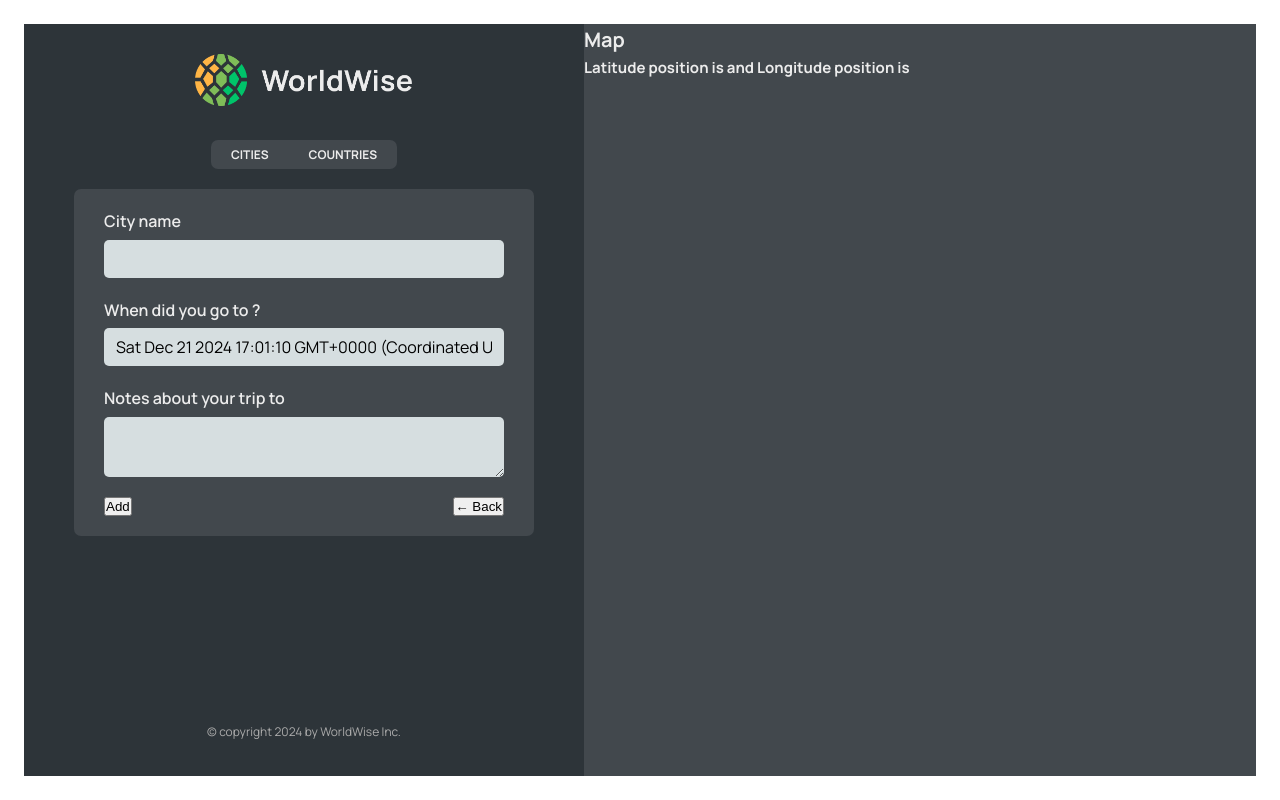
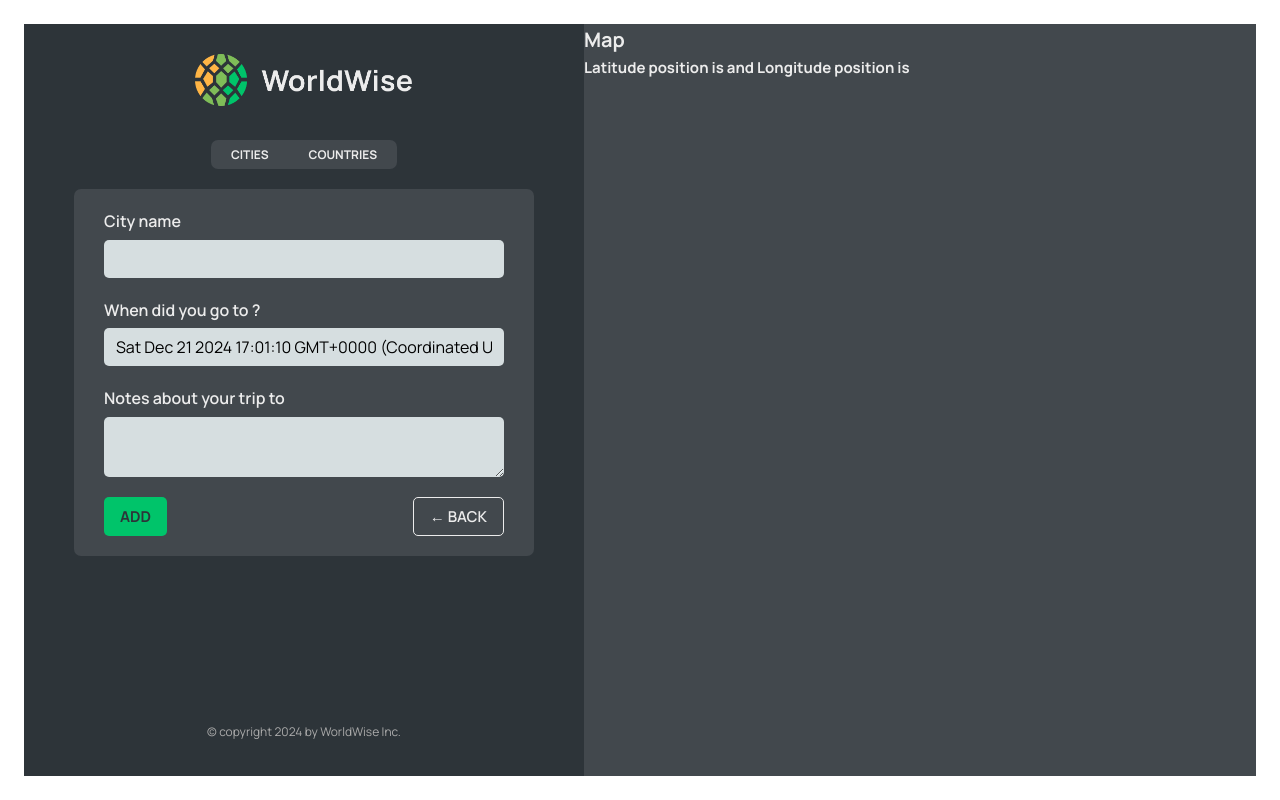
Before and after one commit to Musakalamz/Worldwise, a React (Vite) app: page /app/form in a window 1280 px wide. Built offline with nearby package versions, Linux system fonts and the light colour scheme; data requests are answered from the project's data file.

Commit message:
Programmatic navigation using useNavigate

```diff
--- /dev/null
+++ b/src/components/BackButton.jsx
@@ -0,0 +1,20 @@
+import { useNavigate } from "react-router-dom";
+import Button from "./Button";
+
+function BackButton() {
+  const navigate = useNavigate();
+
+  return (
+    <Button
+      type="back"
+      onClick={(e) => {
+        e.preventDefault();
+        navigate(-1);
+      }}
+    >
+      &larr; Back
+    </Button>
+  );
+}
+
+export default BackButton;
--- /dev/null
+++ b/src/components/Button.jsx
@@ -0,0 +1,11 @@
+import styles from "./Button.module.css";
+
+function Button({ children, onClick, type }) {
+  return (
+    <button onClick={onClick} className={`${styles.btn} ${styles[type]}`}>
+      {children}
+    </button>
+  );
+}
+
+export default Button;
--- /dev/null
+++ b/src/components/Button.module.css
@@ -0,0 +1,35 @@
+.btn {
+  color: inherit;
+  text-transform: uppercase;
+  padding: 0.8rem 1.6rem;
+  font-family: inherit;
+  font-size: 1.5rem;
+  border: none;
+  border-radius: 5px;
+  cursor: pointer;
+}
+
+.primary {
+  font-weight: 700;
+  background-color: var(--color-brand--2);
+  color: var(--color-dark--1);
+}
+
+.back {
+  font-weight: 600;
+  background: none;
+  border: 1px solid currentColor;
+}
+
+.position {
+  font-weight: 700;
+  position: absolute;
+  z-index: 1000;
+  font-size: 1.4rem;
+  bottom: 4rem;
+  left: 50%;
+  transform: translateX(-50%);
+  background-color: var(--color-brand--2);
+  color: var(--color-dark--1);
+  box-shadow: 0 0.4rem 1.2rem rgba(36, 42, 46, 0.16);
+}
--- a/src/components/Form.jsx
+++ b/src/components/Form.jsx
@@ -1,6 +1,8 @@
 import { useState } from "react";
 
 import styles from "./Form.module.css";
+import Button from "./Button";
+import BackButton from "./BackButton";
 
 export function convertToEmoji(countryCode) {
   const codePoints = countryCode
@@ -47,8 +49,8 @@
       </div>
 
       <div className={styles.buttons}>
-        <button>Add</button>
-        <button>&larr; Back</button>
+        <Button type="primary">Add</Button>
+        <BackButton />
       </div>
     </form>
   );
--- a/src/components/Map.jsx
+++ b/src/components/Map.jsx
@@ -1,13 +1,19 @@
-import { useSearchParams } from "react-router-dom";
+import { useNavigate, useSearchParams } from "react-router-dom";
 import styles from "./Map.module.css";
 
 function Map() {
+  const navigate = useNavigate();
   const [searchParams, setSearchParams] = useSearchParams();
   const lat = searchParams.get("lat");
   const lng = searchParams.get("lng");
 
   return (
-    <div className={styles.mapContainer}>
+    <div
+      className={styles.mapContainer}
+      onClick={() => {
+        navigate("form");
+      }}
+    >
       <h1>Map</h1>
       <h2>
         Latitude position is {lat} and Longitude position is {lng}
```
